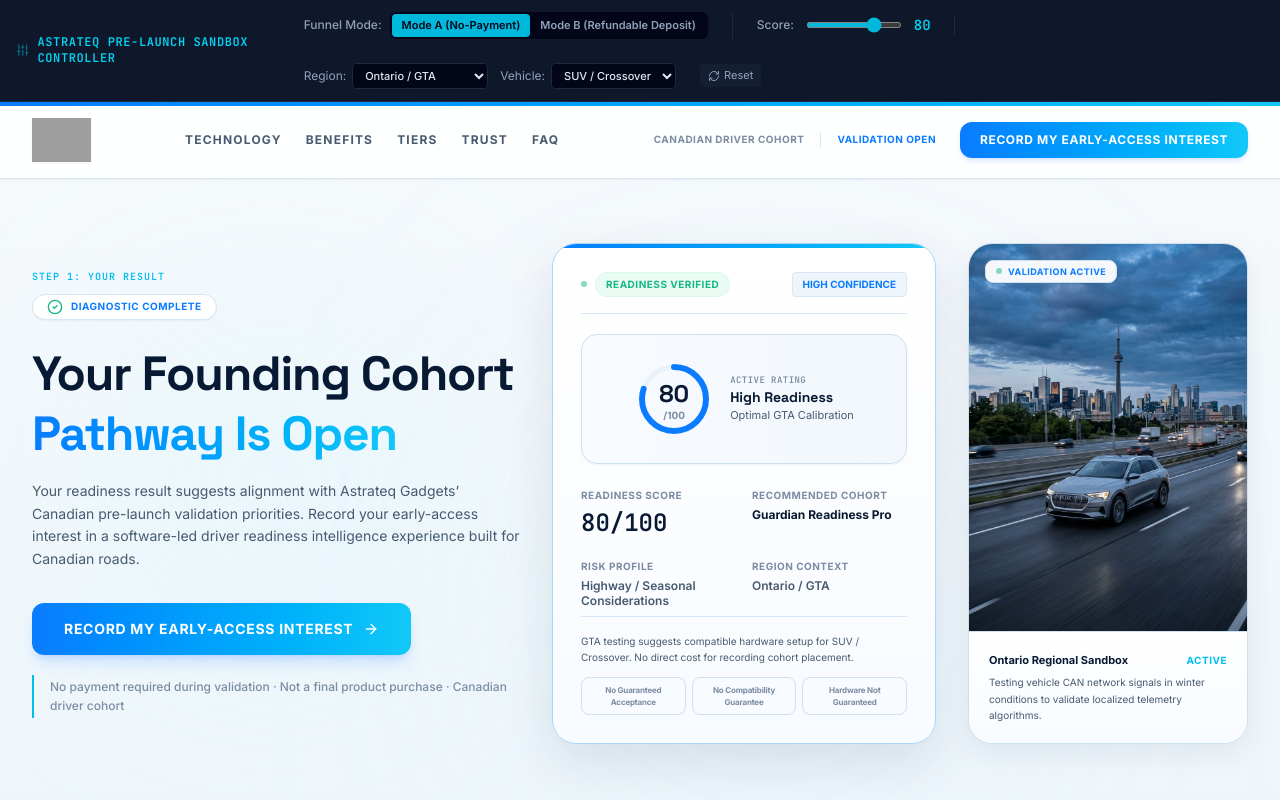
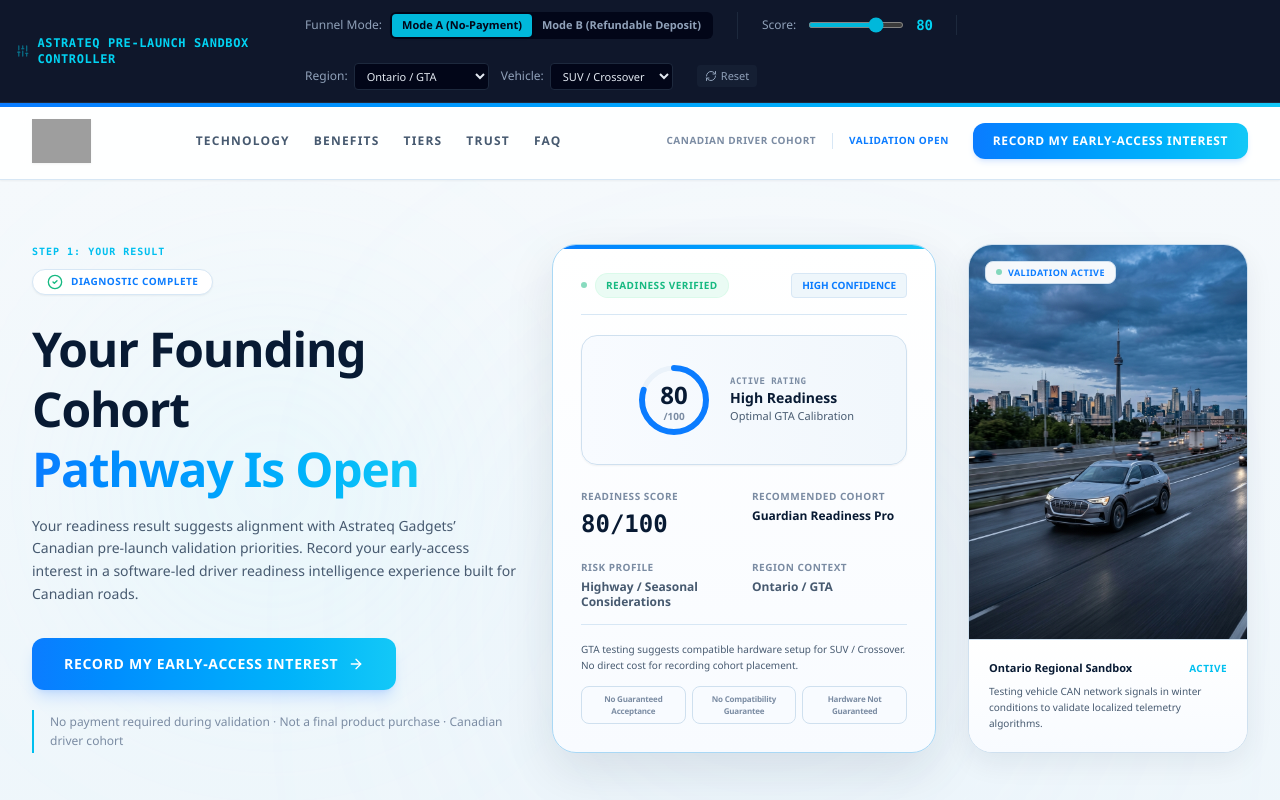
Before and after one commit to MaverickKing17/astrateq-cohort-reservation, a React (Vite) app: page / in a window 1280 px wide. Shown: the top 800 px of the page. Built offline with nearby package versions, Linux system fonts and the light colour scheme; grey boxes are pictures that could not be loaded.

Commit message:
style: replace remote web fonts with system font stacks
Remove dependency on Google Fonts to improve privacy, performance, and offline reliability.

```diff
--- a/src/index.css
+++ b/src/index.css
@@ -1,10 +1,9 @@
-@import url('https://fonts.googleapis.com/css2?family=Inter:wght@300;400;500;600;700&family=Space+Grotesk:wght@400;500;600;700&family=JetBrains+Mono:wght@400;500;600&display=swap');
 @import "tailwindcss";
 
 @theme {
-  --font-sans: "Inter", ui-sans-serif, system-ui, -apple-system, BlinkMacSystemFont, "Segoe UI", Roboto, sans-serif;
-  --font-display: "Space Grotesk", sans-serif;
-  --font-mono: "JetBrains Mono", monospace;
+  --font-sans: "Segoe UI", "Segoe UI Variable Text", "Segoe UI Variable", -apple-system, BlinkMacSystemFont, "Segoe UI Web (West European)", "Roboto", "Helvetica Neue", sans-serif;
+  --font-display: "Segoe UI", "Segoe UI Variable Display", "Segoe UI Semibold", "Segoe UI Bold", -apple-system, BlinkMacSystemFont, sans-serif;
+  --font-mono: "Consolas", "Courier New", "Lucida Console", monospace;
 
   --color-page-bg: #F5F9FC;
   --color-section-alt: #EEF6FB;
```
